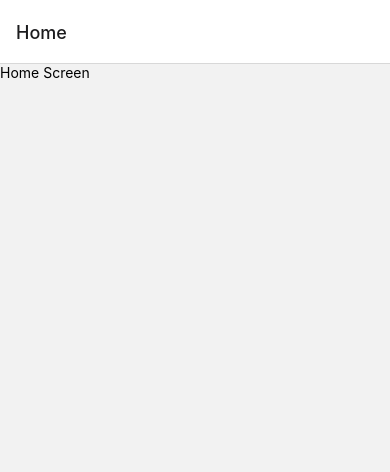
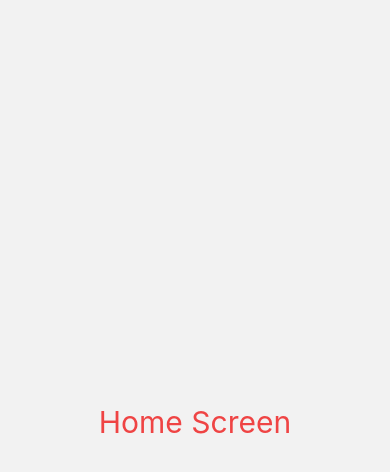
Before and after one commit to ammarAlaliS/base, a React Native app: screen /Home in a window 390 px wide. Shown: the top 472 px of the page. Built offline with nearby package versions, Linux system fonts and the light colour scheme.

Commit message:
add navigation hook and useLayoutEffect to change app config in order to hide the header

```diff
--- a/screens/HomeScreen.js
+++ b/screens/HomeScreen.js
@@ -1,11 +1,20 @@
-import React from 'react';
+import { useNavigation } from '@react-navigation/native';
+import React, { useLayoutEffect } from 'react';
 import { View, Text } from 'react-native';
 
 
 const HomeScreen = () => {
+    const navigation = useNavigation()
+
+    useLayoutEffect(()=>{
+            navigation.setOptions({
+                headerShown: false,
+            })
+    }, [])
+
     return (
-        <View>
-            <Text>Home Screen</Text>
+        <View className=" flex items-center justify-center flex-1">
+            <Text className=" text-red-500 text-3xl">Home Screen</Text>
         </View>
     );
 }
```
Also changed, not shown: App.js (+4 -3 lines).
